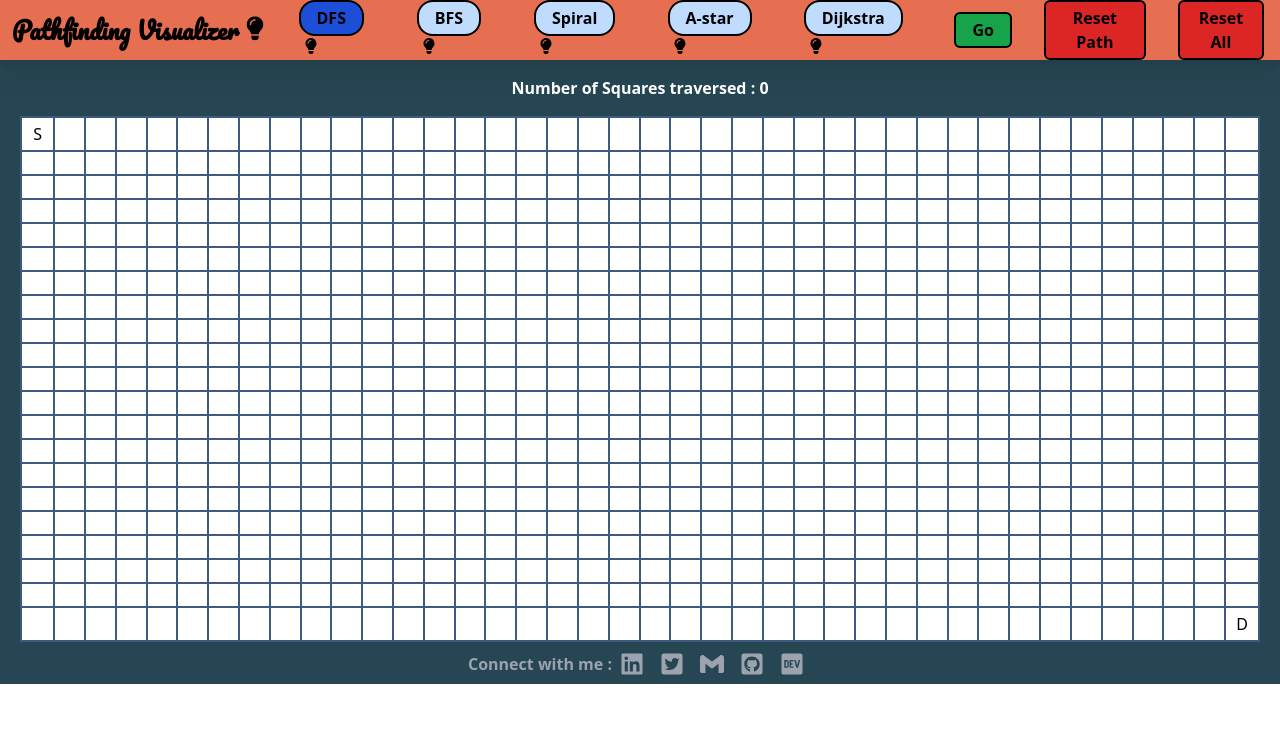
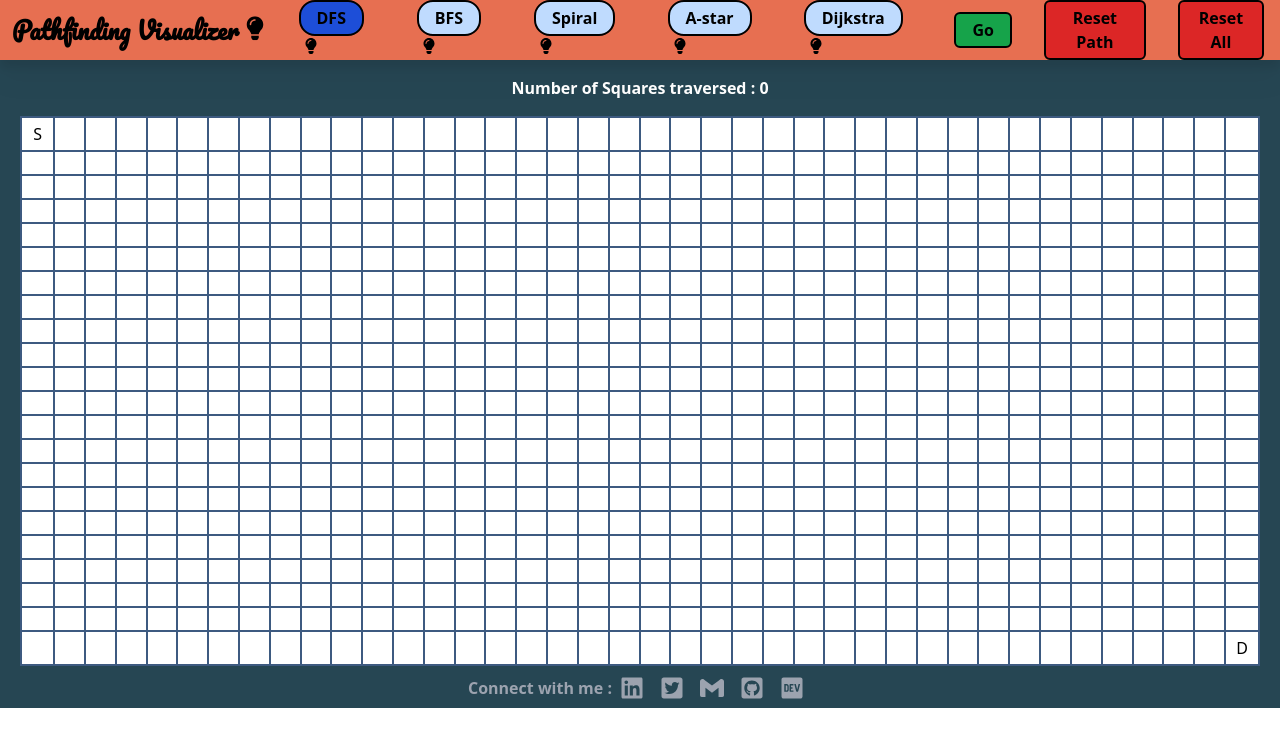
Before and after one commit to tanbar999/React-PathFinding-Visualizer, a React (Create React App) app: page / in a window 1280 px wide. Shown: the top 746 px of the page. Built offline with nearby package versions, Linux system fonts and the light colour scheme; a web font is replaced by a local one.

Commit message:
Increased row count

```diff
--- a/src/GridContext.js
+++ b/src/GridContext.js
@@ -9,7 +9,7 @@ import Spiral from "./algorithmHelper/Spiral";
 const gridContext = createContext();
 
 export function GridProvider({ children }) {
-  const rowSize = 21;
+  const rowSize = 22;
   const colSize = 40;
 
   const [grid, setGrid] = useState(Array.from({ length: rowSize }, () => Array.from({ length: colSize }, () => "")));
--- a/src/algorithmHelper/helper/KeyboardInput.js
+++ b/src/algorithmHelper/helper/KeyboardInput.js
@@ -1,5 +1,5 @@
 function incrementRow(x) {
-  if (x < 20) return x + 1;
+  if (x < 21) return x + 1;
   return x;
 }
 
--- a/src/algorithmHelper/helper/OutOfGrid.js
+++ b/src/algorithmHelper/helper/OutOfGrid.js
@@ -1,6 +1,6 @@
 const OutOfGrid = (row, col) => {
   if (row < 0 || col < 0) return true;
-  if (row > 20 || col > 39) return true;
+  if (row > 21 || col > 39) return true;
 
   return false;
 };
```
